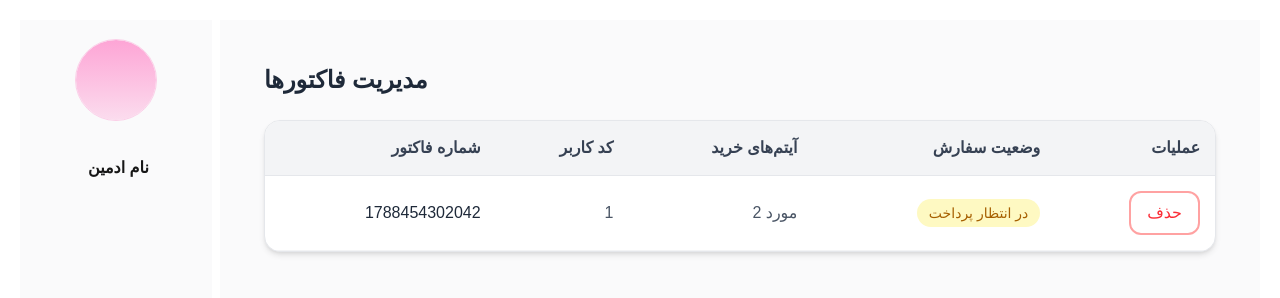
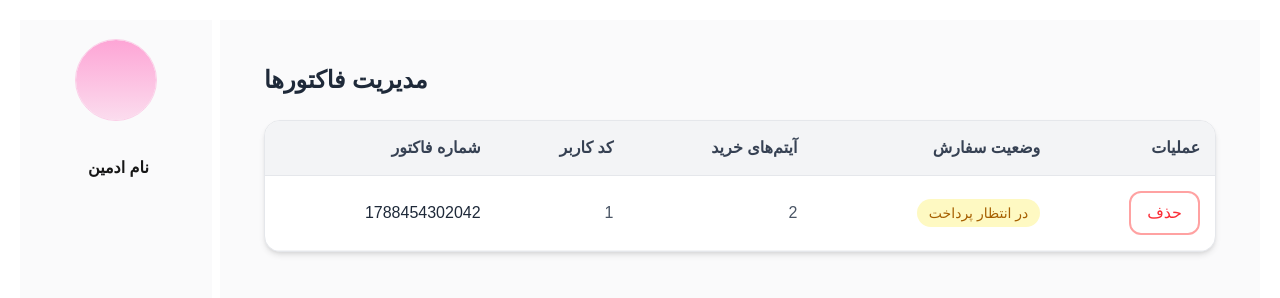
Before and after one commit to Arbyn97/Shop, a Next.js app: page /admin/invoices in a window 1280 px wide. Shown: the top 298 px of the page. Built offline with nearby package versions, Linux system fonts and the light colour scheme.

Commit message:
Update page.tsx

```diff
--- a/app/(dashboard)/admin/invoices/page.tsx
+++ b/app/(dashboard)/admin/invoices/page.tsx
@@ -1,5 +1,8 @@
+
+
 'use client'
 
+import { useEffect, useState } from "react";
 
 
 type InvoiceItem = {
@@ -15,7 +18,7 @@ type InvoiceItem = {
 
 type Invoice = {
   id: number;
-  userID: number;
+  userID: string;
   status: string;
    items:  InvoiceItem[];
   // بقیه فیلدهای invoice
@@ -24,7 +27,6 @@ type Invoice = {
 
 
 
-import { useEffect, useState } from "react";
 
 function InvoicesList() {
     const [invoices, setInvoices] = useState<Invoice[]>([]);
@@ -97,7 +99,7 @@ function InvoicesList() {
                                         </td>
 
                                         <td className="px-6 py-4 text-gray-600">
-                                            {invoice.items.length} مورد
+                                            {invoice.items.length}
                                         </td>
 
                                         <td className="px-6 py-4">
```
